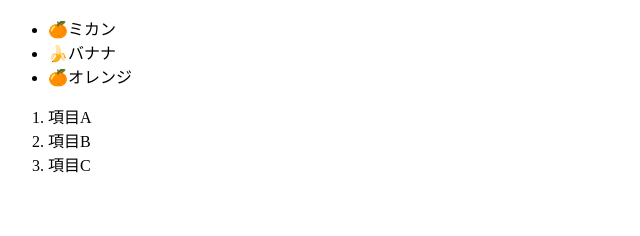
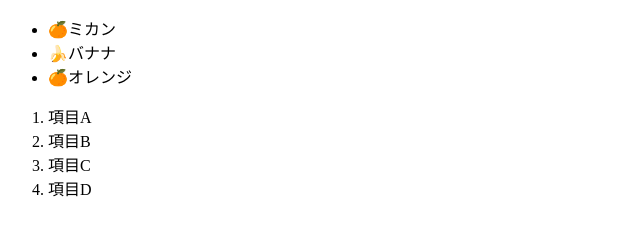
Before and after one commit to tunyarzartoe/tokyo-itkaikei, a plain HTML site: page html-basic/list.html in a window 1280 px wide. Shown: the full height of the page, 0-640 px from the left. Drawn offline with Linux system fonts and the light colour scheme.

Commit message:
list.html を更新
added

```diff
--- a/html-basic/list.html
+++ b/html-basic/list.html
@@ -15,6 +15,7 @@
         <li>項目A</li>
         <li>項目B</li>
         <li>項目C</li>
+        <li>項目D</li>
     </ol>
 </body>
 </html>
```
